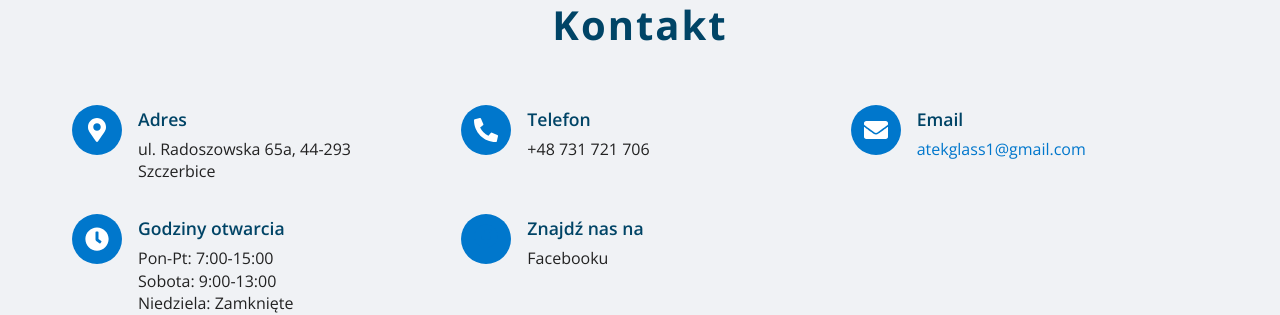
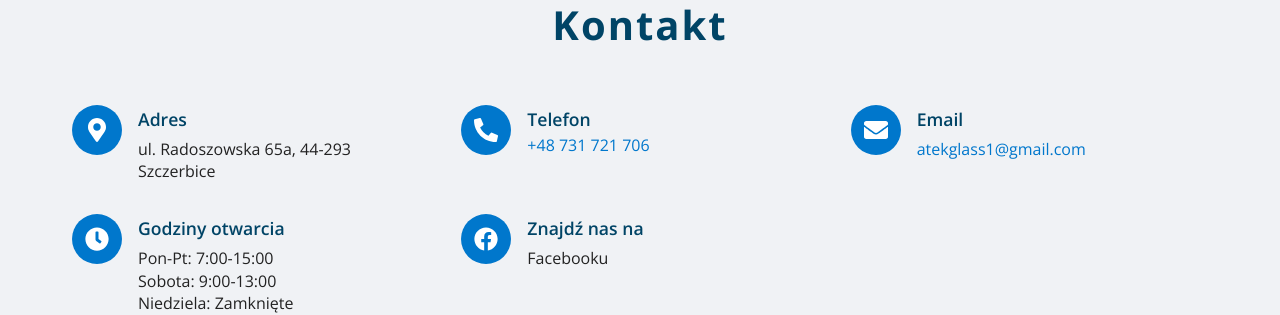
Before and after one commit to kamzurek/AtekGlassPL, a React (Vite) app: page / in a window 1280 px wide. Shown: the part 3540-3855 px from the top of the page. Built offline with nearby package versions, Linux system fonts and the light colour scheme.

Commit message:
CSS Improvements

```diff
--- a/src/App.css
+++ b/src/App.css
@@ -507,3 +507,44 @@ a.button:hover {
     padding: var(--mobile-section-padding);
   }
 }
+
+/* Facebook bubble – cała kropka to link */
+.fb-circle {
+    /* NIE ustawiaj tu koloru na accent, zostaw tło z .icon-circle */
+}
+
+.fb-circle {
+    /* opcjonalnie efekt hover */
+    transition: background-color 0.2s ease, transform 0.15s ease;
+}
+.fb-circle:hover,
+.fb-circle:focus {
+    background: var(--hover-color);
+    transform: translateY(-1px);
+}
+
+/* spraw, by <a> wypełnił kółko i był czytelny */
+.fb-circle {
+    text-decoration: none;
+}
+.fb-circle { /* to jest <a>, więc stylujemy je jak kółko */
+    display: flex;
+    width: 50px;
+    height: 50px;
+    border-radius: 50%;
+    align-items: center;
+    justify-content: center;
+    color: #fff;           /* IKONA biała = widoczna na niebieskim tle */
+    cursor: pointer;
+}
+
+/* link w tekście obok */
+.text-link {
+    color: var(--text-color);
+    text-decoration: none;
+}
+.text-link:hover,
+.text-link:focus {
+    color: var(--accent-color);
+    text-decoration: underline;
+}
--- a/src/components/Contact.jsx
+++ b/src/components/Contact.jsx
@@ -15,10 +15,16 @@ export default function Contact() {
                     </div>
                 </div>
                 <div className="contact-item">
-                    <div className="icon-circle"><FaPhoneAlt /></div>
+                    <div className="icon-circle" aria-hidden="true"><FaPhoneAlt /></div>
                     <div className="contact-text">
                         <h3>Telefon</h3>
-                        <p>+48 731 721 706</p>
+                        <a
+                            href="tel:+48731721706"
+                            className="phone-link"
+                            aria-label="Zadzwoń pod numer +48 731 721 706"
+                        >
+                            +48 731 721 706
+                        </a>
                     </div>
                 </div>
                 <div className="contact-item">
@@ -40,16 +46,31 @@ export default function Contact() {
                     </div>
                 </div>
                 <div className="contact-item">
-                    <div className="icon-circle fb-circle">
-                        <a href="https://www.facebook.com/atekglass" target="_blank" rel="noopener noreferrer"><FaFacebook /></a>
-                    </div>
+                    <a
+                        className="icon-circle fb-circle"
+                        href="https://www.facebook.com/atekglass"
+                        target="_blank"
+                        rel="noopener noreferrer"
+                        aria-label="Odwiedź nas na Facebooku"
+                    >
+                        <FaFacebook />
+                    </a>
                     <div className="contact-text">
                         <h3>Znajdź nas na</h3>
-                        <p>Facebooku</p>
-                    </div>
-
+                        <p>
+                            <a
+                                href="https://www.facebook.com/atekglass"
+                                target="_blank"
+                                rel="noopener noreferrer"
+                                className="text-link"
+                            >
+                                Facebooku
+                            </a>
+                        </p>
                     </div>
                 </div>
+
+            </div>
             <div className="map-container">
                 <iframe src="https://www.google.com/maps/embed?pb=!1m18!1m12!1m3!1d2559.6249568098037!2d18.44650177681262!3d50.09330831301413!2m3!1f0!2f0!3f0!3m2!1i1024!2i768!4f13.1!3m3!1m2!1s0x47114595c5820a6d%3A0xdce5a189090c559a!2sATEK-GLASS%20Hurtownia%20Szk%C5%82a%20Karol%20Dubaj!5e0!3m2!1spl!2spl!4v1752399159306!5m2!1spl!2spl">
                 </iframe>
```
